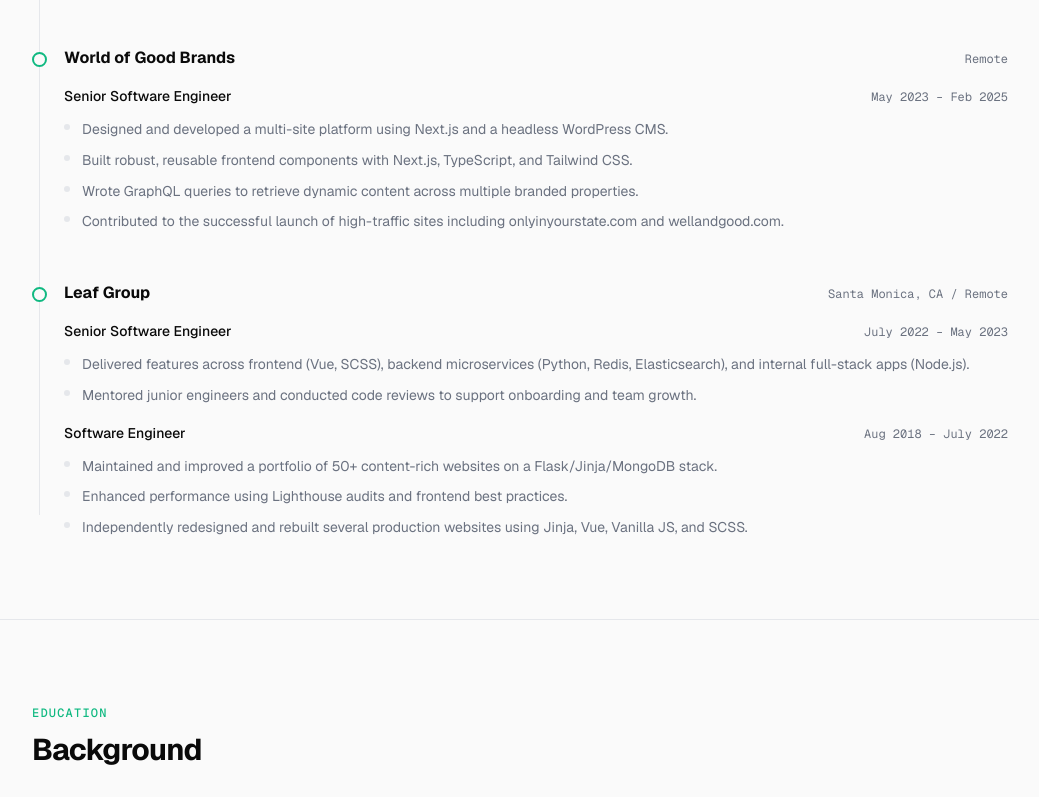
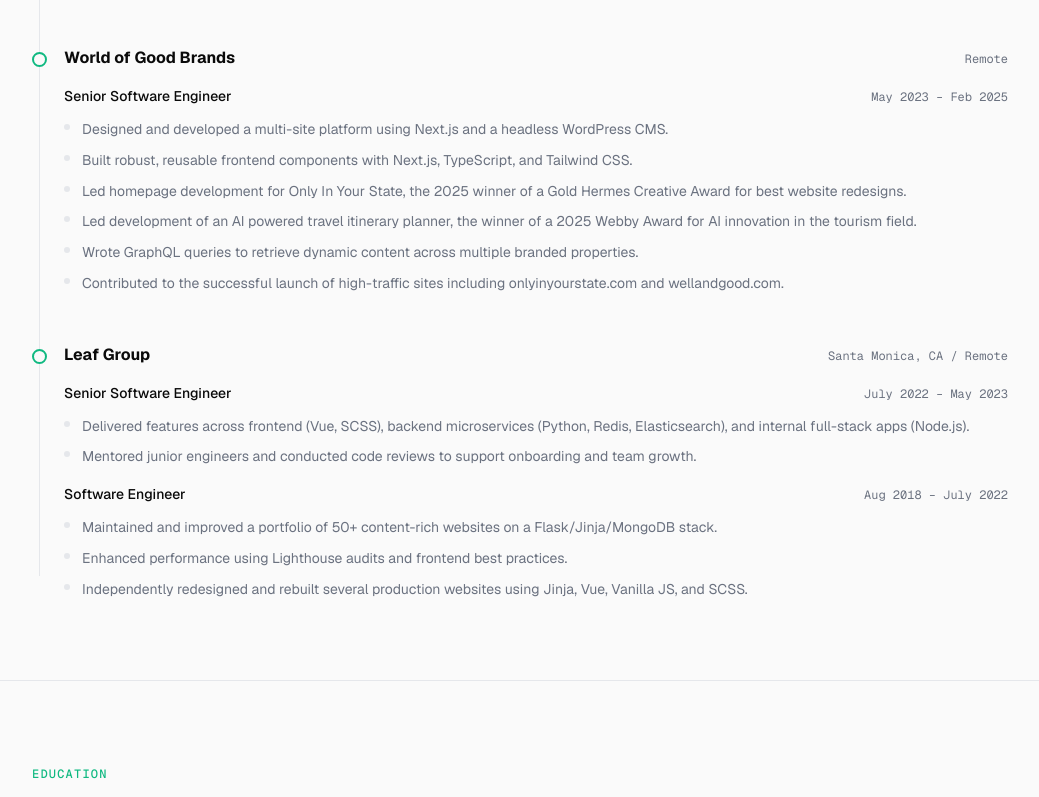
Before and after one commit to kevinthomaskane/portfolio, a Next.js app: page / in a window 1280 px wide. Shown: the part 4440-5237 px from the top of the page, without its empty margins (120-1159 px from the left). Built offline with nearby package versions, Linux system fonts and the light colour scheme.

Commit message:
Update WOG bullets

```diff
--- a/src/data/resume.ts
+++ b/src/data/resume.ts
@@ -229,6 +229,8 @@
         bullets: [
           'Designed and developed a multi-site platform using Next.js and a headless WordPress CMS.',
           'Built robust, reusable frontend components with Next.js, TypeScript, and Tailwind CSS.',
+          'Led homepage development for Only In Your State, the 2025 winner of a Gold Hermes Creative Award for best website redesigns.',
+          'Led development of an AI powered travel itinerary planner, the winner of a 2025 Webby Award for AI innovation in the tourism field.',
           'Wrote GraphQL queries to retrieve dynamic content across multiple branded properties.',
           'Contributed to the successful launch of high-traffic sites including onlyinyourstate.com and wellandgood.com.',
         ],
```
